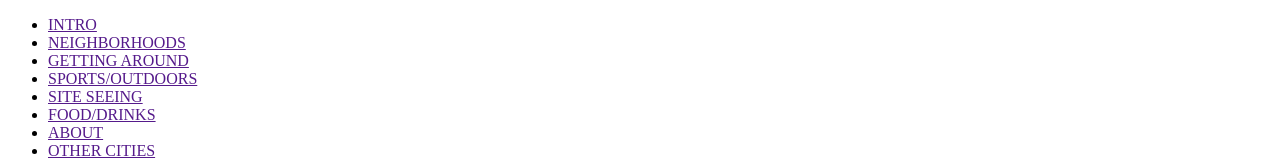
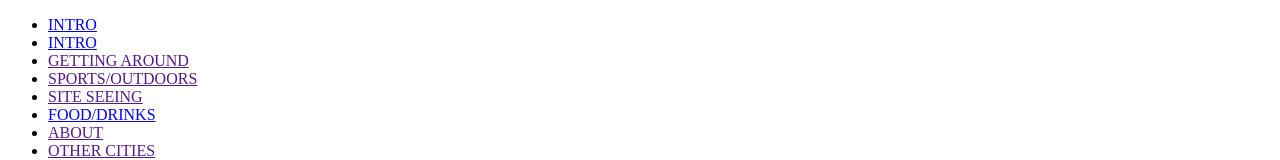
Before and after one commit to camjoneill/camjoneill.github.io, a plain HTML site: page food:drink.html in a window 1280 px wide. Shown: the top 160 px of the page. Drawn offline with Linux system fonts and the light colour scheme.

Commit message:
Updated_2

```diff
--- a/food:drink.html
+++ b/food:drink.html
@@ -104,12 +104,12 @@
 <body>
     <div>
     <ul id="menu">
-        <li><a href="">INTRO</a></li>
-        <li><a href="">NEIGHBORHOODS</a></li>
+        <li><a href="index.html">INTRO</a></li>
+        <li><a href="intro.html">INTRO</a></li>
         <li><a href="">GETTING AROUND</a></li>
         <li><a href="">SPORTS/OUTDOORS</a></li>
         <li><a href="">SITE SEEING</a></li>
-        <li><a href="">FOOD/DRINKS</a></li>
+        <li><a href="food:drink.html">FOOD/DRINKS</a></li>
         <li><a href="">ABOUT</a></li>
         <li><a href="">OTHER CITIES</a></li>
     </ul>
```
Also changed, not shown: INTRO.html (+1 -1 lines), index.html (+1 -1 lines).
